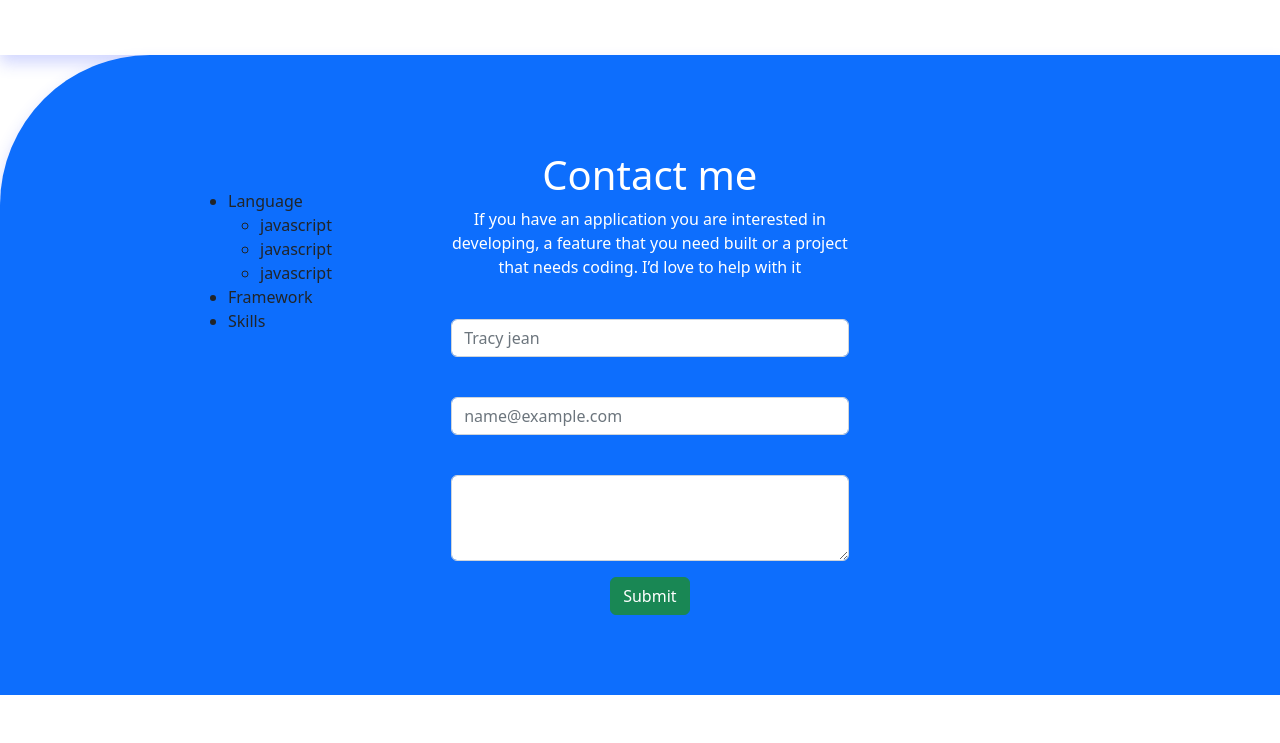
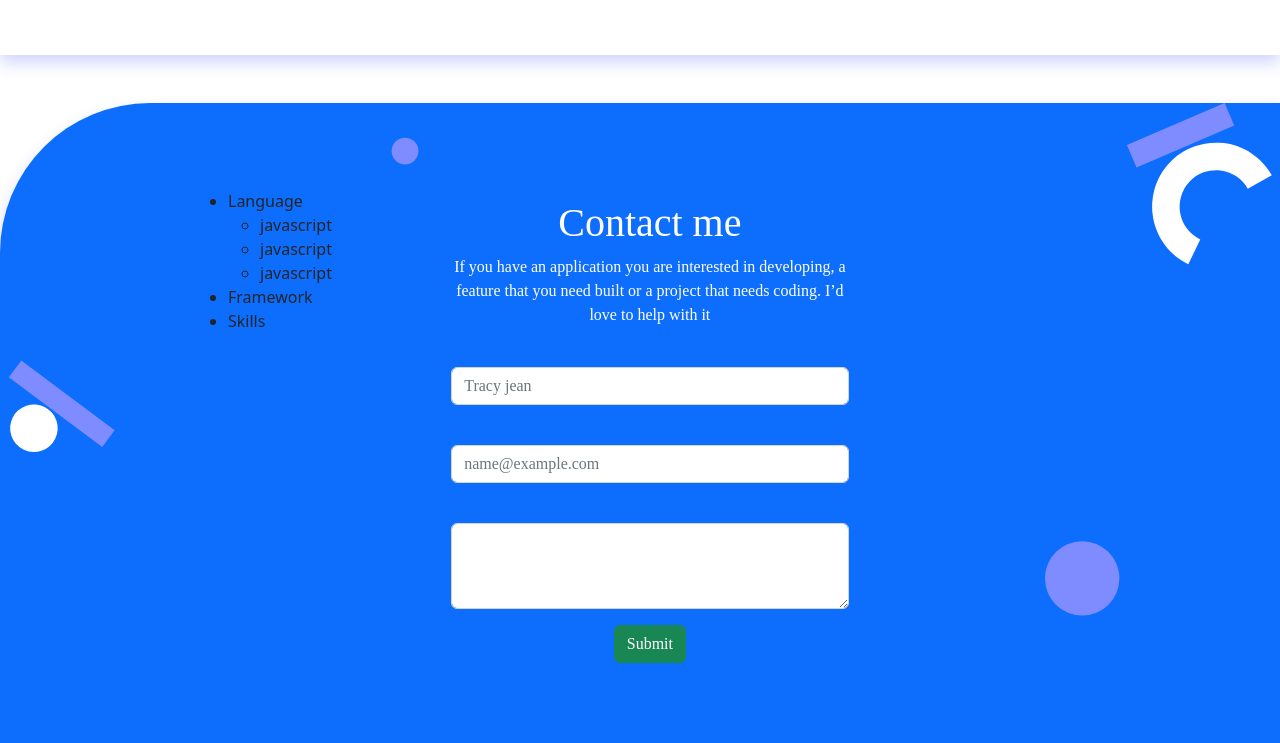
Before and after one commit to Hazard10-eng/Bootstrap, a plain HTML site: page index.html in a window 1280 px wide. Shown: the part 3747-4490 px from the top of the page. Before the commit the page ends 4442 px from the top, so only its background shows below. Drawn offline with nearby package versions, Linux system fonts and the light colour scheme.

Commit message:
add background image

```diff
--- a/index.html
+++ b/index.html
@@ -184,7 +184,7 @@
       </div>
     </section>
     <section class="contact">
-      <div class="container-fluid bg-primary p-5" style="border-top-left-radius: 150px;box-shadow: 0 8px 16px rgb(64 83 252 / 24%);  height: 80vh; ">
+      <div class="container-fluid bg-primary p-5 mt-5" style="border-top-left-radius: 150px;box-shadow: 0 8px 16px rgb(64 83 252 / 24%);  height: 80vh;" id="footer">
         <div class="col-md-5 p-5 text-center" style="margin-left: 30%; color: #fff;">
           <h1>Contact me</h1>
           <p>If you have an application you are interested in developing, a feature that you need built or a project that needs coding. I’d love to help with it</p>
--- a/style.css
+++ b/style.css
@@ -8,3 +8,14 @@
     font-weight: 500;
     font-family: 'poppins';
 }
+
+#footer {
+    background-image: url(./image/contact\ form\ background\ shapes\ 1.svg);
+    background-repeat: no-repeat;
+    background-size: 100%;
+    height: 80vh;
+    background-position: 90% 0%;
+    background-attachment: scroll;
+    font-weight: 500;
+    font-family: 'poppins';
+}
```
Also changed, not shown: images/contact form background shapes@2x.png (added).
